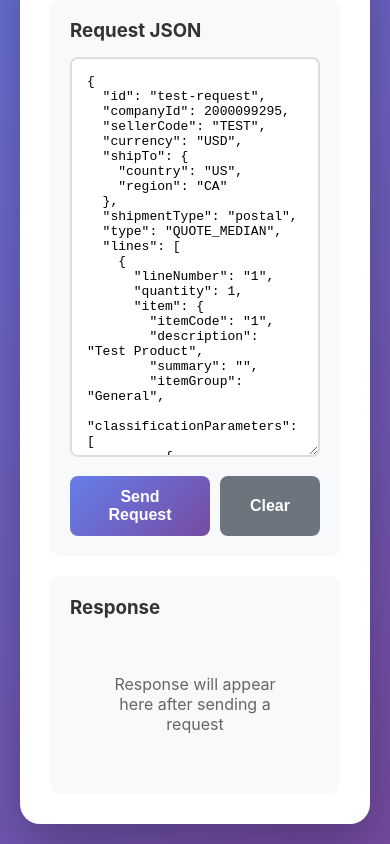
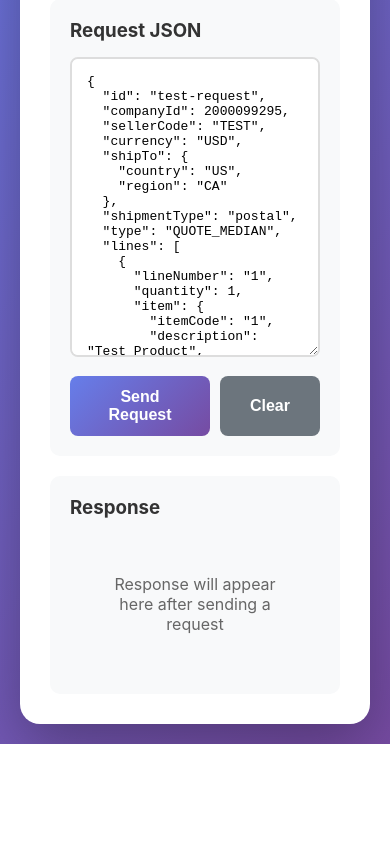
Before and after one commit to kabanec/TariffOptimizer2, a Flask app: page /api-tester in a window 390 px wide. Shown: the part 436-1280 px from the top of the page. After the commit the page ends 1180 px from the top, so only its background shows below. Run offline with Flask 3, Linux system fonts and the light colour scheme.

Commit message:
Rearrange API tester layout to vertical stack
- Change from side-by-side to vertical layout
- Request panel on top, response panel below
- More horizontal space for JSON viewing
- Adjust textarea height from 400px to 300px
- Remove unnecessary media query

🤖 Generated with [Claude Code](https://claude.com/claude-code)

Co-Authored-By: Claude <noreply@anthropic.com>

```diff
--- a/templates/api_tester.html
+++ b/templates/api_tester.html
@@ -78,8 +78,8 @@
         }
 
         .test-section {
-            display: grid;
-            grid-template-columns: 1fr 1fr;
+            display: flex;
+            flex-direction: column;
             gap: 20px;
             margin-top: 20px;
         }
@@ -97,7 +97,7 @@
 
         textarea {
             width: 100%;
-            min-height: 400px;
+            min-height: 300px;
             padding: 15px;
             border: 2px solid #ddd;
             border-radius: 8px;
@@ -211,11 +211,6 @@
             margin-top: 10px;
         }
 
-        @media (max-width: 968px) {
-            .test-section {
-                grid-template-columns: 1fr;
-            }
-        }
     </style>
 </head>
 <body>
```
